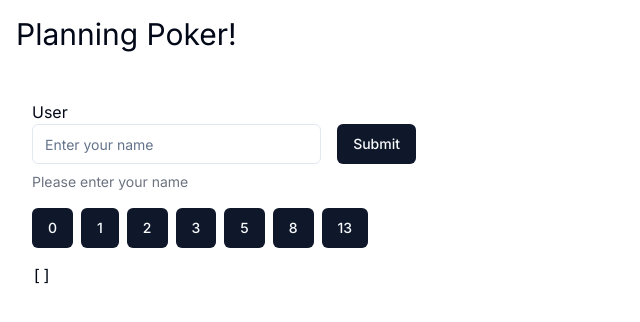
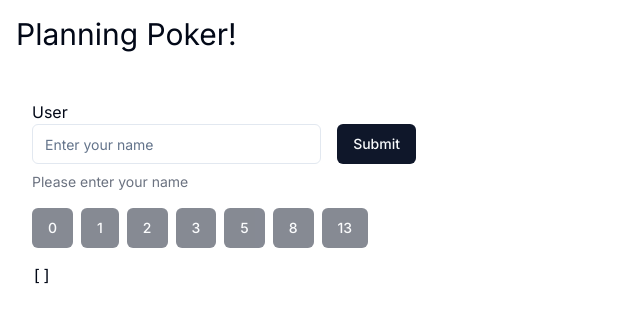
Before and after one commit to Balastrong/planning-poker, a Next.js app: page /1 in a window 1280 px wide. Shown: the top 322 px of the page, without its empty margins (0-640 px from the left). Built offline with nearby package versions, Linux system fonts and the light colour scheme; no server answers; the database is empty.

Commit message:
feat: dummy user management

```diff
--- a/package.json
+++ b/package.json
@@ -11,6 +11,7 @@
   "dependencies": {
     "@radix-ui/react-slot": "^1.0.2",
     "@supabase/supabase-js": "^2.43.1",
+    "@tanstack/react-query": "^5.36.0",
     "class-variance-authority": "^0.7.0",
     "clsx": "^2.1.1",
     "lucide-react": "^0.378.0",
--- a/src/app/layout.tsx
+++ b/src/app/layout.tsx
@@ -1,7 +1,6 @@
-"use client";
-
 import { Inter } from "next/font/google";
 import "./globals.css";
+import { QueryContext } from "@/components/queryContext";
 
 const inter = Inter({ subsets: ["latin"] });
 
@@ -11,6 +10,7 @@ export default function RootLayout({
   children: React.ReactNode;
 }>) {
   return (
+    <QueryContext>
       <html lang="en">
         <body className={inter.className}>
           <div className="p-4">
@@ -19,5 +19,6 @@ export default function RootLayout({
           <div className="p-4">{children}</div>
         </body>
       </html>
+    </QueryContext>
   );
 }
--- a/src/components/gameState.tsx
+++ b/src/components/gameState.tsx
@@ -1,12 +1,26 @@
 "use client";
 
-import { useEffect, useState } from "react";
+import { useCallback, useEffect, useState } from "react";
 import { Button } from "./ui/button";
 import { supabase } from "@/lib/supabase";
 import { votesClient } from "@/db/votes";
+import { useCurrentUser } from "@/hooks/useCurrentUser";
 
 export const GameState = ({ roomId }: { roomId: string }) => {
+  const { currentUser } = useCurrentUser();
   const [state, setState] = useState<any[]>([]);
+
+  const getVotes = useCallback(() => {
+    votesClient.getRoomVotes(roomId).then(({ data }) => {
+      if (!data) return;
+
+      setState(data);
+    });
+  }, [roomId]);
+
+  useEffect(() => {
+    getVotes();
+  }, [getVotes]);
 
   useEffect(() => {
     const channel = supabase
@@ -19,31 +33,32 @@ export const GameState = ({ roomId }: { roomId: string }) => {
           table: "votes",
           filter: `room=eq.${roomId}`,
         },
-        () => {
-          votesClient.getRoomVotes(roomId).then(({ data }) => {
-            if (!data) return;
-
-            setState(data);
-          });
-        }
+        getVotes
       )
       .subscribe();
 
     return () => {
       supabase.removeChannel(channel);
     };
-  }, [roomId]);
+  }, [getVotes, roomId]);
 
   const sendVote = async (vote: number) => {
-    const user = JSON.parse(localStorage.getItem("user") || "{}")?.id;
-    votesClient.castVote({ vote: vote.toString(), room: roomId, user });
+    votesClient.castVote({
+      vote: vote.toString(),
+      room: roomId,
+      user: currentUser.id,
+    });
   };
 
   return (
     <div>
       <div className="flex gap-2 items-center">
         {[0, 1, 2, 3, 5, 8, 13].map((vote) => (
-          <Button key={vote} onClick={() => sendVote(vote)}>
+          <Button
+            key={vote}
+            onClick={() => sendVote(vote)}
+            disabled={!currentUser?.id}
+          >
             {vote}
           </Button>
         ))}
--- /dev/null
+++ b/src/components/queryContext.tsx
@@ -0,0 +1,12 @@
+"use client";
+
+import { QueryClient, QueryClientProvider } from "@tanstack/react-query";
+import { useState } from "react";
+
+export const QueryContext = ({ children }: { children: React.ReactNode }) => {
+  const [queryClient] = useState(() => new QueryClient());
+
+  return (
+    <QueryClientProvider client={queryClient}>{children}</QueryClientProvider>
+  );
+};
--- a/src/components/user.tsx
+++ b/src/components/user.tsx
@@ -5,37 +5,31 @@ import { useEffect, useState } from "react";
 import { Button } from "./ui/button";
 import { Input } from "./ui/input";
 import { User } from "@/types/user";
+import { useCurrentUser } from "@/hooks/useCurrentUser";
 
 export const UserSelector = () => {
-  const [user, setUser] = useState<User>({ username: "", id: "" });
+  const { currentUser, saveUser } = useCurrentUser();
 
-  useEffect(() => {
-    const user = JSON.parse(localStorage.getItem("user") || "{}");
-    setUser(user);
-  }, []);
-
-  const saveUser = (e: React.FormEvent) => {
+  const handleSaveUser = (e: React.FormEvent) => {
     e.preventDefault();
 
     const formData = new FormData(e.target as HTMLFormElement);
     const username = formData.get("username") as string;
 
-    usersClient.guestSignIn({ username, id: user?.id }).then(({ data }) => {
-      const user = data?.[0];
-      localStorage.setItem("user", JSON.stringify(user));
-      setUser(user);
-    });
+    saveUser(username);
   };
 
   return (
     <div className="max-w-96">
       <div>User</div>
-      <form className="flex gap-4" onSubmit={saveUser}>
+      <form className="flex gap-4" onSubmit={handleSaveUser}>
         <Input name="username" placeholder="Enter your name" />
         <Button>Submit</Button>
       </form>
       <div className="text-sm text-gray-500 mt-2">
-        {user?.id ? `Logged in as ${user?.username}` : "Please enter your name"}
+        {currentUser?.id
+          ? `Logged in as ${currentUser?.username}`
+          : "Please enter your name"}
       </div>
     </div>
   );
--- /dev/null
+++ b/src/hooks/useCurrentUser.ts
@@ -0,0 +1,49 @@
+import { usersClient } from "@/db/users";
+import { useQuery, useQueryClient } from "@tanstack/react-query";
+import { useEffect, useState } from "react";
+
+// Throw away when proper auth is implemented
+const getUserId = () => {
+  console.log("getUserId");
+  return localStorage.getItem("userId") || undefined;
+};
+const persistUserId = (userId: string) =>
+  localStorage.setItem("userId", userId);
+
+export const useCurrentUser = () => {
+  const queryClient = useQueryClient();
+  const [userId, setUserId] = useState<string | undefined>();
+
+  useEffect(() => {
+    const persistedId = getUserId();
+    if (persistedId) {
+      setUserId(persistedId);
+    }
+  }, []);
+
+  const saveUser = (username: string) => {
+    usersClient.guestSignIn({ username, id: userId }).then(({ data }) => {
+      const user = data?.[0];
+
+      if (!user) {
+        return;
+      }
+
+      setUserId(user.id);
+      persistUserId(user.id);
+      queryClient.invalidateQueries({ queryKey: ["currentUser"] });
+    });
+  };
+
+  const { data: currentUser } = useQuery({
+    queryFn: () => usersClient.me({ id: userId! }),
+    queryKey: ["currentUser"],
+    enabled: !!userId,
+    select: ({ data }) => data?.[0],
+  });
+
+  return {
+    currentUser,
+    saveUser,
+  };
+};
```
Also changed, not shown: 2 other files (tests, documents, lock files or other folders). Lines whose indentation alone changed are shown as unchanged.
